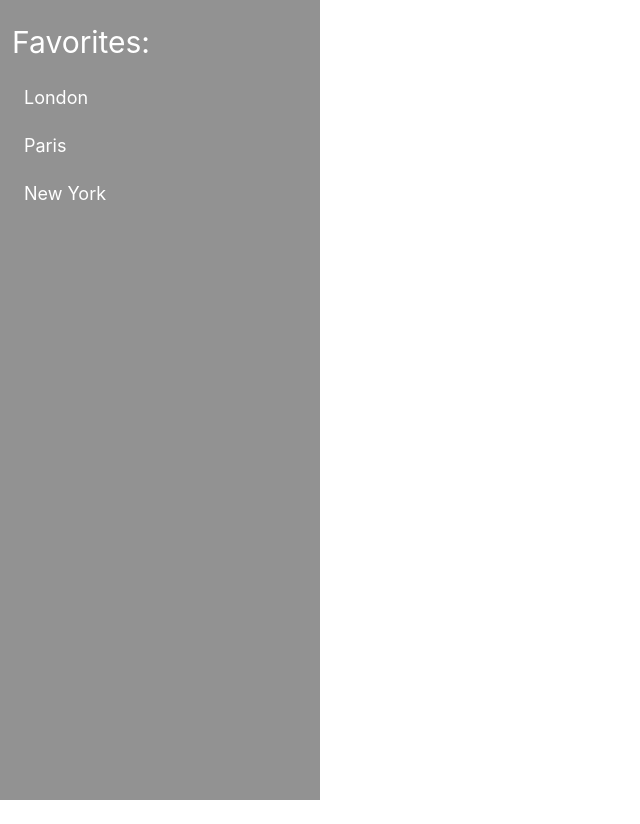
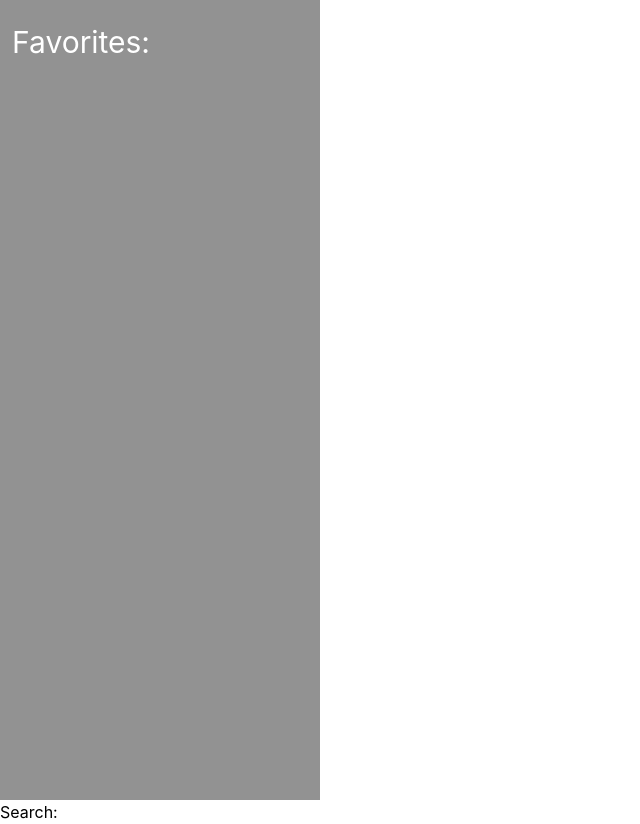
Before and after one commit to kristijan-kresic-hvar/meteoapp, a React (Vite) app: page / in a window 1280 px wide. Shown: the whole page, without its empty margins (0-640 px from the left). Before the commit the page ends 800 px from the top, so only its background shows below. Built offline with nearby package versions, Linux system fonts and the light colour scheme.

Commit message:
Initial search city component setup

```diff
--- a/src/views/SearchCity/SearchCity.jsx
+++ b/src/views/SearchCity/SearchCity.jsx
@@ -1,32 +1,53 @@
+import { useState, useEffect } from 'react'
+
+// third party libraries
+import { nanoid } from 'nanoid'
+
 // local components
 import Sidebar from '../../components/Sidebar/Sidebar'
+import Autocomplete from '../../components/Autocomplete/Autocomplete'
+import axios from 'axios'
 
 // local assets
 import styles from './SearchCity.module.css'
 
 const SearchCity = () => {
+
+    const [cities, setCities] = useState([])
+    const [selectedCity, setSelectedCity] = useState(null)
+    const [favorites, setFavorites] = useState([])
+
+    function handleCitySelect(city) {
+        setSelectedCity(city)
+    }
+
+    function handleFavorite(option) {
+        if (favorites.find(item => item.name === option)) return setFavorites(favorites.filter(item => item.name !== option))
+        setFavorites([...favorites, { id: nanoid(), name: option }])
+    }
+
+    useEffect(() => {
+        async function fetchCities() {
+            const response = await axios.get('/gradovi.json')
+            setCities(response.data)
+        }
+        fetchCities()
+    }, [])
+
     return (
         <div className={styles.SearchCity}>
             <Sidebar
                 title="Favorites"
-                favorites={[
-                    {
-                        id: 1,
-                        name: 'London'
-                    },
-                    {
-                        id: 2,
-                        name: 'Paris'
-                    },
-                    {
-                        id: 3,
-                        name: 'New York'
-                    }
-                ]}
-                onSelect={() => { }}
+                favorites={favorites}
+                onSelect={() => { handleCitySelect }}
             />
             <main>
-
+                <Autocomplete
+                    options={cities}
+                    onSelect={handleCitySelect}
+                    favorites={favorites}
+                    onFavorite={handleFavorite}
+                />
             </main>
         </div>
     )
```
